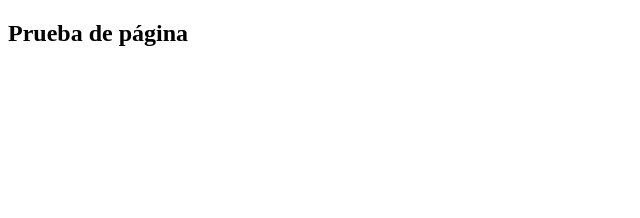
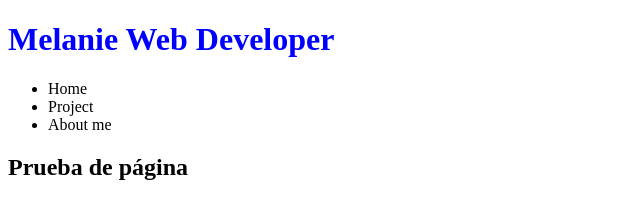
Before and after one commit to melanierolo/Portfolio, a website: page src/index.html in a window 1280 px wide. Shown: the whole page, without its empty margins (0-640 px from the left). Drawn offline with Linux system fonts and the light colour scheme.

Commit message:
addes navbar html

```diff
--- a/src/index.html
+++ b/src/index.html
@@ -8,7 +8,16 @@
     <link rel="stylesheet" href="style.css" />
 </head>
 <body>
-    <header></header>
+    <div class="navbar">
+        <h1 class= "navbar_name" style="color: blue;">Melanie Web Developer</h1>
+        <div class="navbar__browser"></div>
+         <ul><!--li*3.navbar__item-->
+            <li class="navbar__item">Home</li>
+            <li class="navbar__item">Project</li>
+            <li class="navbar__item">About me</li>
+        </ul>
+    </div>
+
     <main>
         <section>
             <h1>Prueba de página</h1>
```
Also changed, not shown: src/style.css (line endings or trailing spaces).
